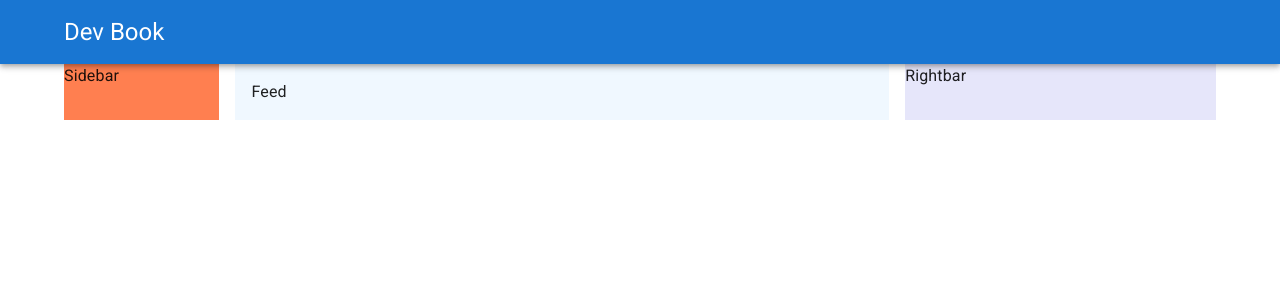
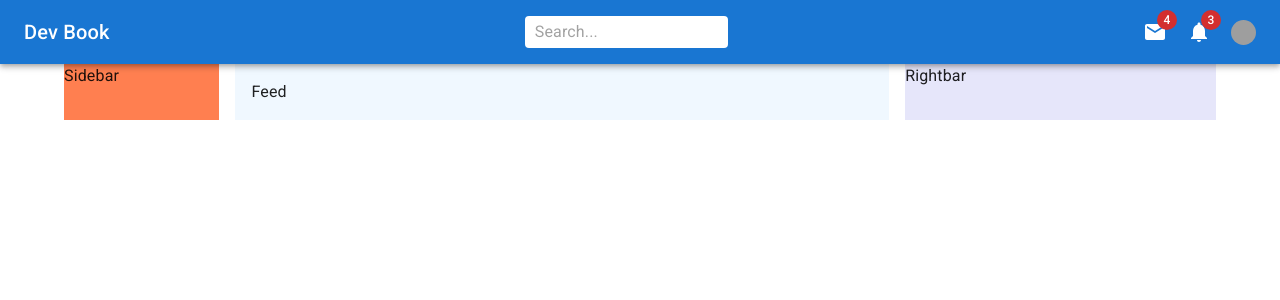
Before and after one commit to mrhrifat/dev-book, a React (Create React App) app: page / in a window 1280 px wide. Shown: the top 300 px of the page. Built offline with nearby package versions, Linux system fonts and the light colour scheme; grey boxes are pictures that could not be loaded.

Commit message:
build: dev text, icon, searchbox & user box

```diff
--- a/src/components/Navbar.jsx
+++ b/src/components/Navbar.jsx
@@ -1,14 +1,60 @@
 import React from "react";
-import { AppBar, Toolbar, Container, Typography } from "@mui/material";
+import {
+  AppBar,
+  Toolbar,
+  Typography,
+  styled,
+  Badge,
+  InputBase,
+  Box,
+  Avatar,
+} from "@mui/material";
+import { LogoDev, Mail, Notifications } from "@mui/icons-material";
+
+const CustomToolbar = styled(Toolbar)({
+  display: "flex",
+  flexDirection: "row",
+  justifyContent: "space-between",
+});
+
+const Search = styled("div")(({ theme }) => ({
+  backgroundColor: "#fff",
+  padding: "0 10px",
+  borderRadius: theme.shape.borderRadius,
+}));
+
+const UserBox = styled(Box)(({ theme }) => ({
+  display: "flex",
+  flexDirection: "row",
+  gap: "20px",
+  //   justifyContent: "space-evenly",
+}));
 
 const Navbar = () => {
   return (
     <AppBar position="sticky">
-      <Toolbar>
-        <Container>
-        <Typography variant="h5">Dev Book</Typography>
-        </Container>
-      </Toolbar>
+      <CustomToolbar>
+        <Typography variant="h6" sx={{ display: { xs: "none", md: "block" } }}>
+          Dev Book
+        </Typography>
+        <LogoDev sx={{ display: { xs: "block", md: "none" } }} />
+        <Search>
+          <InputBase placeholder="Search..." />
+        </Search>
+        <UserBox>
+          <Badge badgeContent={4} color="error">
+            <Mail />
+          </Badge>
+          <Badge badgeContent={3} color="error">
+            <Notifications />
+          </Badge>
+          <Avatar
+            alt="Jhon Doe"
+            src="https://images.pexels.com/photos/220453/pexels-photo-220453.jpeg"
+            sx={{ width: 25, height: 25 }}
+          />
+        </UserBox>
+      </CustomToolbar>
     </AppBar>
   );
 };
```
